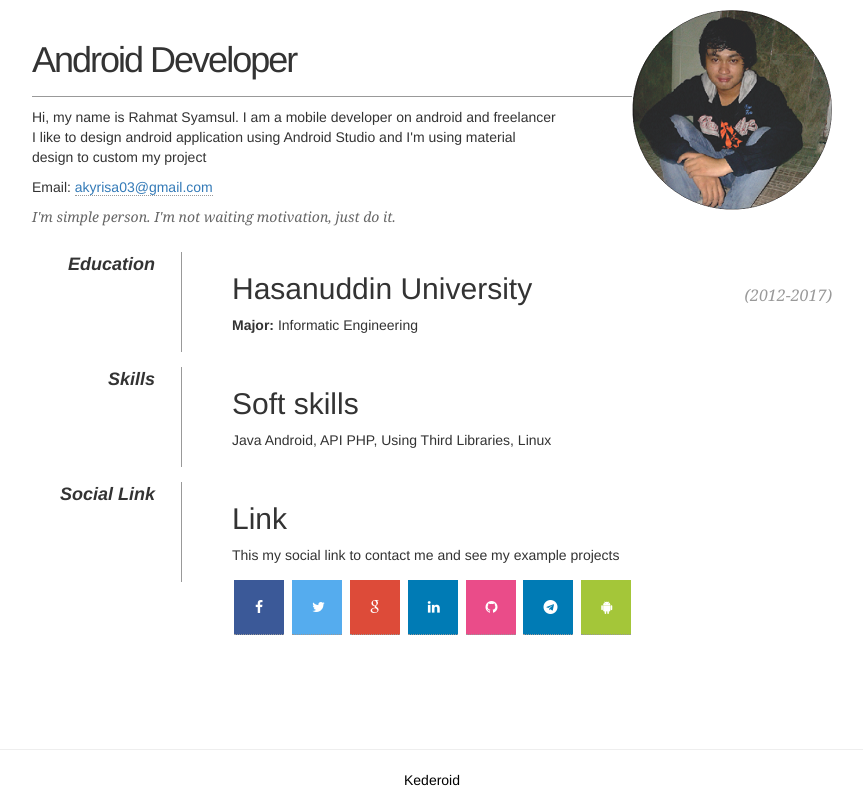
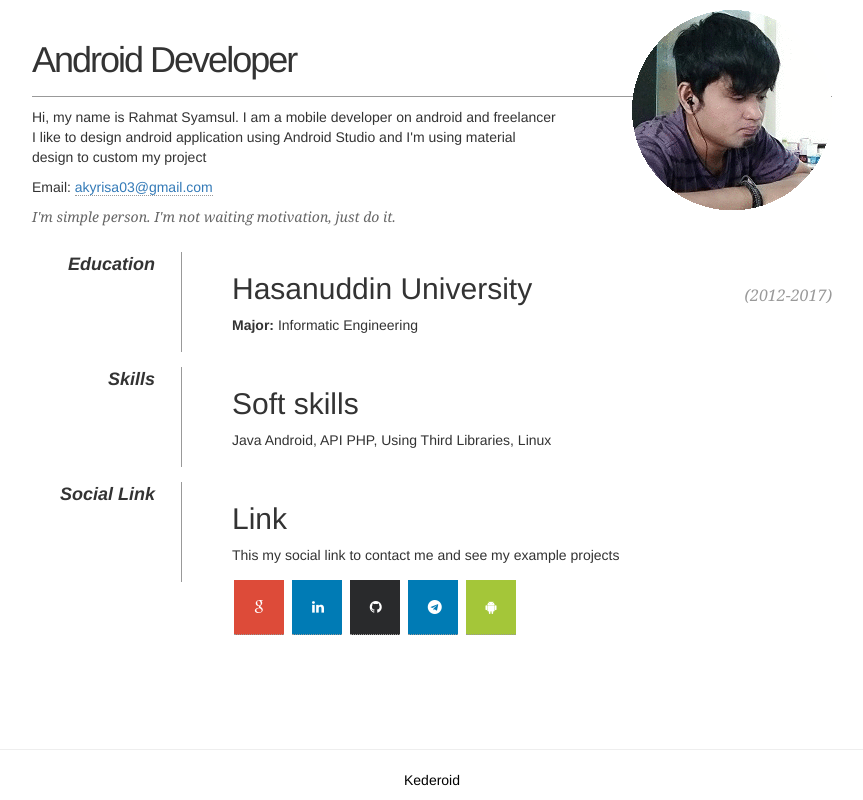
Before and after one commit to rahmatsyam/rahmatsyam.github.io, a plain HTML site: page index.html in a window 1280 px wide. Shown: the whole page, without its empty margins (208-1071 px from the left). Drawn offline with Linux system fonts and the light colour scheme.

Commit message:
ganti foto

```diff
--- a/index.html
+++ b/index.html
@@ -44,7 +44,7 @@
     opacity: 0.7;
 }
 
-.fa-facebook {
+/*.fa-facebook {
   background: #3B5998;
   color: white;
 }
@@ -52,7 +52,7 @@
 .fa-twitter {
   background: #55ACEE;
   color: white;
-}
+}*/
 
 .fa-google {
   background: #dd4b39;
@@ -76,7 +76,7 @@
 }
 
 .fa-github {
-  background: #ea4c89;
+  background: #292a2c;
   color: white;
 }
 
@@ -119,7 +119,7 @@
 
     <div id="page-wrap">
 
-        <img src="images/cthulu.png" alt="Photo of Cthulu" id="pic" />
+        <img src="images/rahsya.png" alt="Photo of Cthulu" id="pic" />
 
         <div id="contact-info" class="vcard">
 
@@ -192,8 +192,8 @@
 
 
                     <!-- Add font awesome icons -->
-                <a href="https://web.facebook.com/vielsa.sa" class="fa fa-facebook"></a>
-                <a href="https://twitter.com/rahmatsyam_" class="fa fa-twitter"></a>
+               <!--  <a href="https://web.facebook.com/vielsa.sa" class="fa fa-facebook"></a>
+                <a href="https://twitter.com/rahmatsyam_" class="fa fa-twitter"></a> -->
                 <a href="https://plus.google.com/u/0/+RahmatSyam93" class="fa fa-google"></a>
                 <a href="https://www.linkedin.com/in/rahmat-syam-505274a2" class="fa fa-linkedin"></a>
                 <a href="https://github.com/rahsyarigami" class="fa fa-github"></a>
```
Also changed, not shown: images/cthulu.png (deleted), images/rahsya.png (added).
